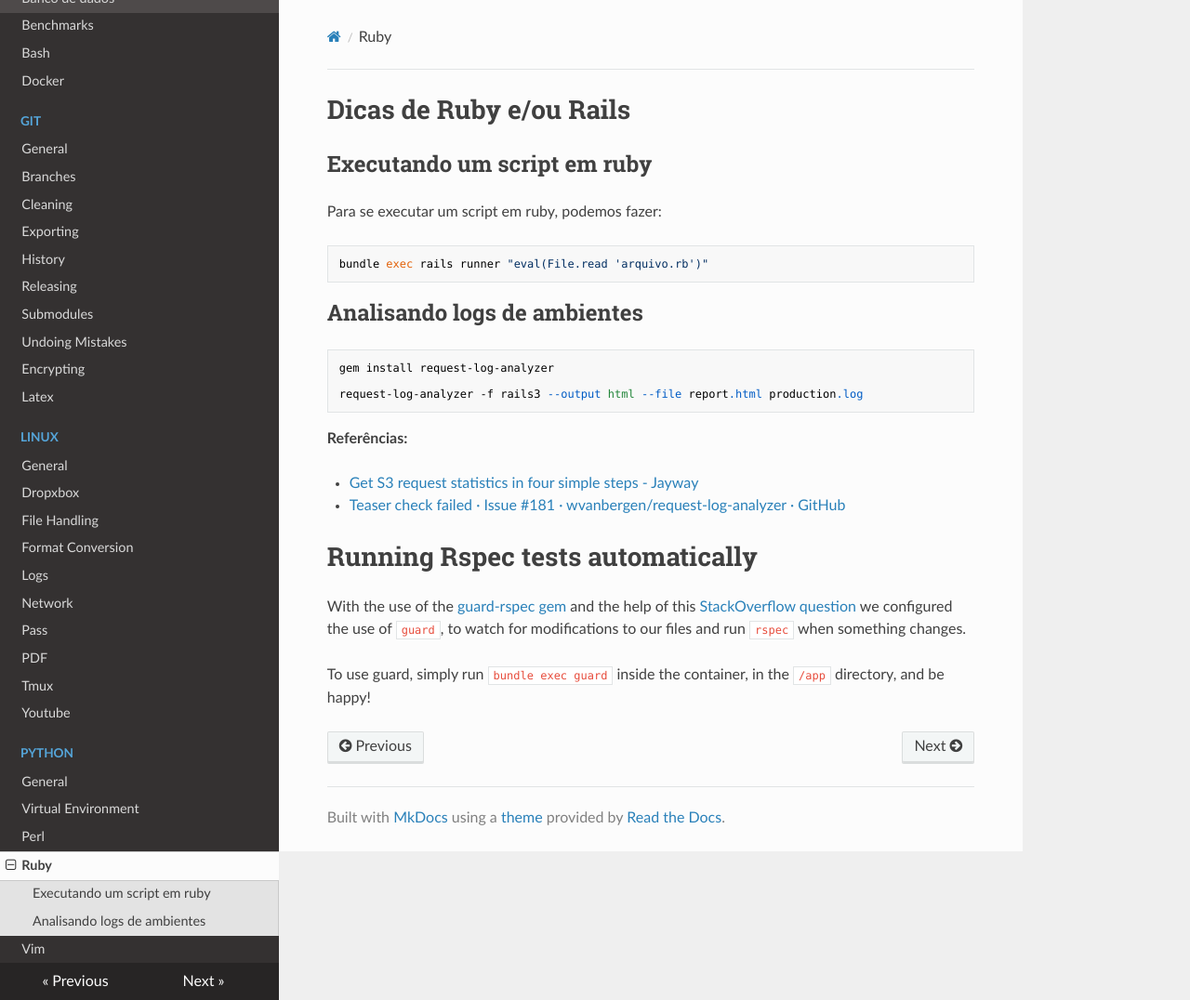
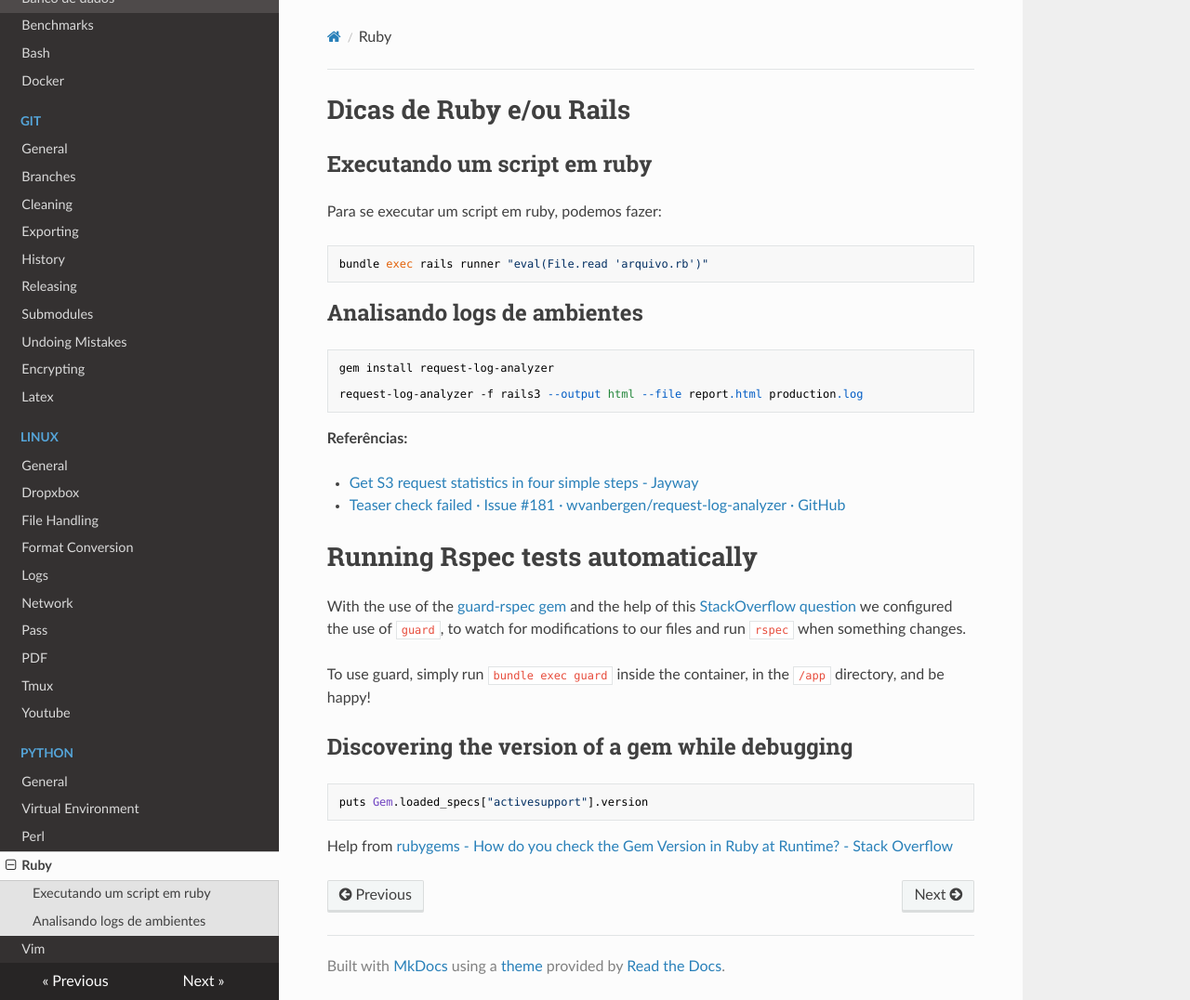
Before and after one commit to hposca/useful_notes, an MkDocs documentation site: the page built from docs/ruby.md, in a window 1280 px wide and 1076 px high. Shown: the whole window at 93% size. Built offline with MkDocs 1.6.1, drawn with Linux system fonts in a browser that asks for light colours; nearby versions of some CDN libraries; old or Windows-style settings are respelled for this version of MkDocs.

Commit message:
Add how to find gem version while debugging

````diff
--- a/docs/ruby.md
+++ b/docs/ruby.md
@@ -24,3 +24,11 @@ bundle exec rails runner "eval(File.read 'arquivo.rb')"
 With the use of the [guard-rspec gem](https://github.com/guard/guard-rspec) and the help of this [StackOverflow question](http://stackoverflow.com/questions/17974421/automatically-run-rspec-when-plain-old-ruby-not-rails-files-change) we configured the use of `guard`, to watch for modifications to our files and run `rspec` when something changes.
 
 To use guard, simply run `bundle exec guard` inside the container, in the `/app` directory, and be happy!
+
+## Discovering the version of a gem while debugging
+
+```ruby
+puts Gem.loaded_specs["activesupport"].version
+```
+
+Help from [rubygems - How do you check the Gem Version in Ruby at Runtime? - Stack Overflow](https://stackoverflow.com/questions/2954279/how-do-you-check-the-gem-version-in-ruby-at-runtime)
````
